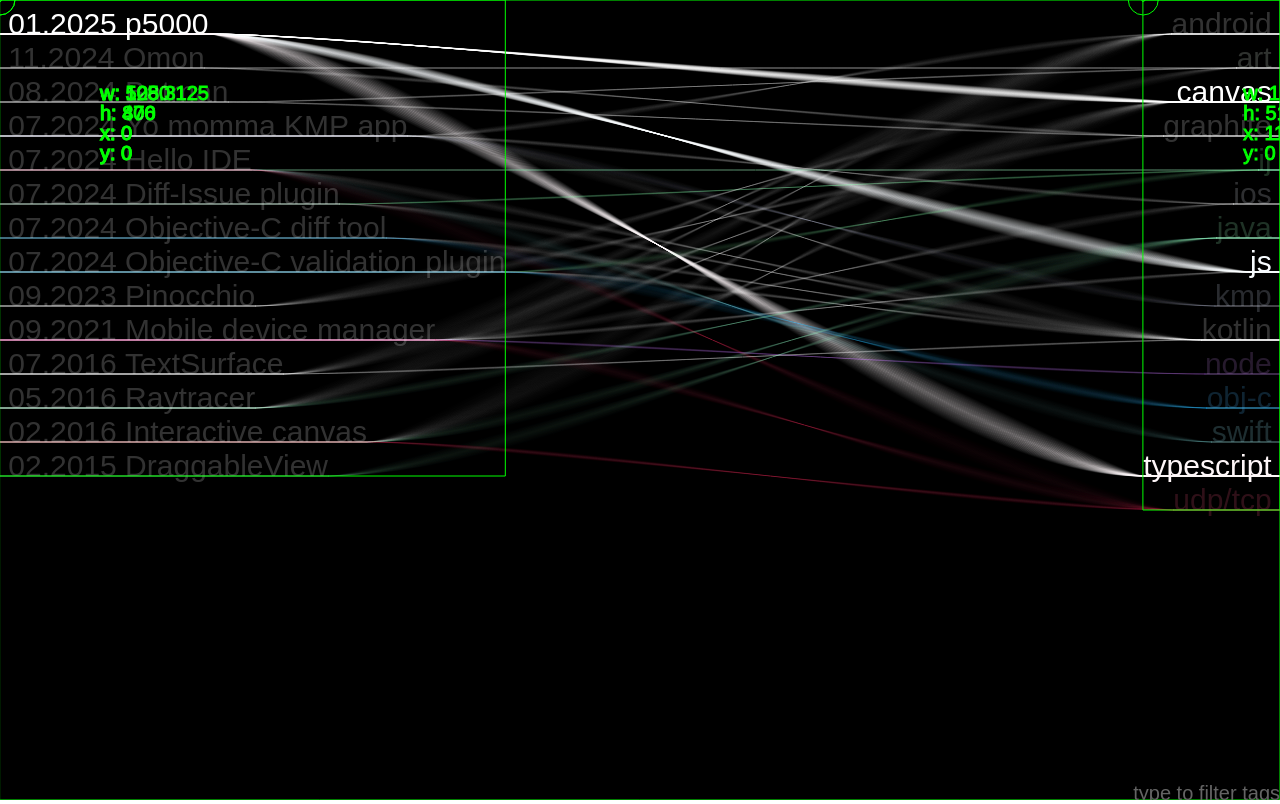
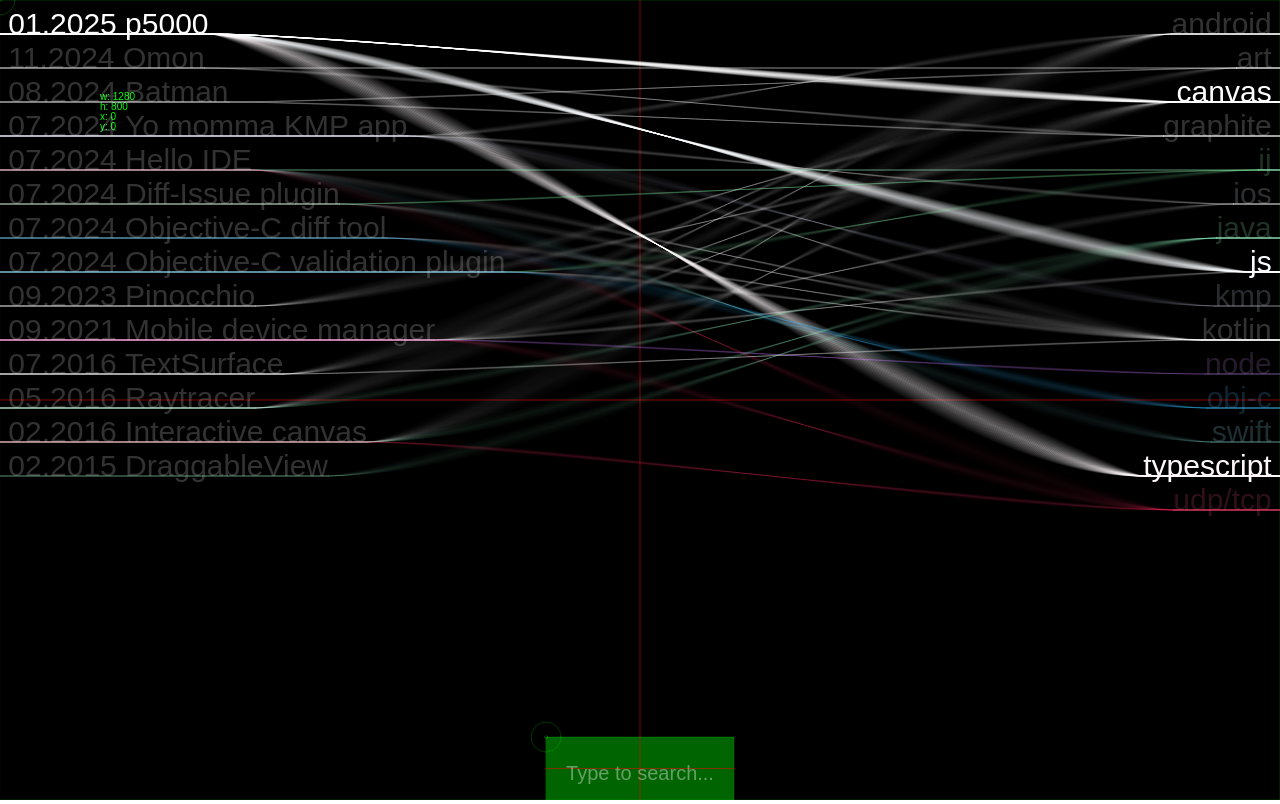
Before and after one commit to elevenetc/p5000, a website built with webpack: page sample-interactive/index.html in a window 1280 px wide. Built offline with nearby package versions, Linux system fonts and the light colour scheme; animation ran at ten frames a second.

Commit message:
Cleanup and refactoring

```diff
--- a/sample-interactive/index.html
+++ b/sample-interactive/index.html
@@ -2,6 +2,15 @@
 <html>
 
 <head>
+    <style>
+        html, body {
+            margin: 0;
+            padding: 0;
+            overflow: hidden;
+            width: 100%;
+            height: 100%;
+        }
+    </style>
 </head>
 
 <body style="margin: 0">
--- a/sample-interactive/js/LinksView.ts
+++ b/sample-interactive/js/LinksView.ts
@@ -179,14 +179,16 @@ class Link {
   lines = 20
 
   render(p: p5) {
+    p.push()
 
     let projectStartX = this.projectView.getX(p);
     let projectEndX = projectStartX + this.projectView.getWidth(p);
-    let projectY = this.projectView.getY(p) + this.projectView.getHeight(p);
+    let projectHeight = this.projectView.getHeight(p);
+    let projectY = this.projectView.getY(p) + projectHeight;
     let tagStartX = this.tagView.getX(p);
     let tagEndX = this.tagView.getX(p) + this.tagView.getWidth(p);
     let tagY = this.tagView.getY(p) + this.tagView.getHeight(p);
-
+    //console.log("projectHeight: " + projectHeight)
 
     p.noFill();
 
@@ -219,6 +221,7 @@ class Link {
 
       p.line(tagStartX, tagY, tagEndX, tagY)
     }
+    p.pop()
   }
 }
 
--- a/sample-interactive/js/app.js
+++ b/sample-interactive/js/app.js
@@ -10,15 +10,19 @@ import {Free} from "../../src/p5000/containers/Free";
 import KeyboardTypeTransformer from "../../src/p5000/transformers/KeyboardTypeTransformer";
 import {KeyboardHandlerImpl} from "../../src/p5000/keyboard/KeyboardHandler";
 import {layoutAndRender} from "../../src/p5000/layoutAndRender";
+import {InputView} from "../../src/p5000/text/InputView";
+import TextOverlay from "../../src/p5000/text/TextOverlay";
+import SelectionTextOverlay from "../../src/p5000/text/SelectionTextOverlay";
 
 const projectsToTags = new Map();
 const tagsToProjects = new Map();
 
 const root = new Free()
+const linksView = new LinksView()
+const projectsView = new Vertical()
 
-const linksView = new LinksView()
+const keyboardHandler = new KeyboardHandlerImpl()
 
-const projectsView = new Vertical()
 projectsView.align = Align.LEFT_TOP;
 projectsView.alignContent = Align.LEFT;
 const tagsView = new Vertical()
@@ -32,6 +36,7 @@ allProjects.sort((a, b) => b.date.getTime() - a.date.getTime()).forEach(project
     });
     projectView.color = [255, 255, 255]
     projectView.textAlign = Align.LEFT
+    projectView.overlays.push(new SelectionTextOverlay(keyboardHandler))
     projectsToTags.set(projectView, [])
     projectsView.addChild(projectView);
 })
@@ -47,6 +52,7 @@ allTags.sort((a, b) => a.title.localeCompare(b.title)).forEach(tag => {
         tagTitleToColor(tagTitle)
     );
     tagView.textAlign = Align.RIGHT
+    tagView.overlays.push(new SelectionTextOverlay(keyboardHandler))
     tagsView.addChild(tagView);
     tagsToProjects.set(tagView, [])
 })
@@ -67,12 +73,11 @@ tagsView.children.forEach(tagView => {
     })
 })
 
-const filterText = new TextView("type to filter tags", "filter")
-filterText.textSize = 20
-filterText.align = Align.RIGHT_BOTTOM
+
+const filterText = new InputView("Type to search...", "", keyboardHandler)
+filterText.align = Align.CENTER_BOTTOM
 filterText.color = [100, 100, 100]
-filterText.transformers.push(new KeyboardTypeTransformer(new KeyboardHandlerImpl()))
-root.addChild(filterText)
+
 
 projectsView.children.forEach(projectView => {
     const projectId = projectView.id
@@ -80,7 +85,6 @@ projectsView.children.forEach(projectView => {
     tagsView.children.forEach(tagView => {
 
         const tagId = tagView.id
-        //const tag = allTags.filter(tag => tag.id === tagId)[0]
         const project = allProjects.filter(project => project.id === projectId)[0]
 
         project.tags.forEach(tag => {
@@ -96,6 +100,7 @@ linksView.setMaps(tagsToProjects, projectsToTags)
 root.addChild(linksView)
 root.addChild(projectsView)
 root.addChild(tagsView)
+root.addChild(filterText)
 
 function setup(p) {
     p.createCanvas(p.windowWidth, p.windowHeight);
@@ -105,14 +110,9 @@ function setup(p) {
 function draw(p) {
     p.background(0);
 
-    layoutAndRender(root, p)
-
-    if (root.handleHover(p.mouseX, p.mouseY, p)) {
-        p.cursor('pointer');
-    } else {
-        p.cursor('default');
-        linksView.onNoHover(p);
-    }
+    layoutAndRender(root, p, null, (view, p) => {
+        linksView.onNoHover(p)
+    })
 }
 
 
--- a/sample-text-selection/js/app.js
+++ b/sample-text-selection/js/app.js
@@ -5,6 +5,7 @@ import Align from "../../src/p5000/Align";
 import SelectionTextOverlay from "../../src/p5000/text/SelectionTextOverlay";
 import KeyboardTypeTransformer from "../../src/p5000/transformers/KeyboardTypeTransformer";
 import {KeyboardHandlerImpl} from "../../src/p5000/keyboard/KeyboardHandler";
+import {layoutAndRender} from "../../src/p5000/layoutAndRender";
 
 const root = new Free()
 
@@ -18,7 +19,7 @@ text.overlays.push(new SelectionTextOverlay(keyboardHandler))
 const filterText = new TextView("type to filer")
 filterText.color = [255, 255, 255]
 filterText.setAlpha(20)
-filterText.align = Align.CENTER_BOTTOM
+filterText.align = Align.CENTER
 filterText.transformers.push(new KeyboardTypeTransformer(keyboardHandler))
 
 root.addChild(text)
@@ -31,7 +32,7 @@ function setup(p) {
 
 function draw(p) {
     p.background(0, 0, 0);
-    root.render(p)
+    layoutAndRender(root, p)
 }
 
 const sketch = (p) => {
--- a/src/p5000/Vertical.ts
+++ b/src/p5000/Vertical.ts
@@ -76,7 +76,7 @@ class Vertical extends View implements Container {
                 child.setX(this.x + maxChildWidth - child.getWidth(p))
                 child.setY(y)
             } else {
-                throw new Error("Unknown alignContent: " + this.alignContent)
+                throw new Error("Unknown alignContent in Vertical: " + Align[this.alignContent])
             }
         }
     }
@@ -88,7 +88,7 @@ class Vertical extends View implements Container {
             this.children[i].render(p)
         }
 
-        drawDebugViewRect(this, p)
+        //drawDebugViewRect(this, p)
 
 
         //debug
--- a/src/p5000/View.ts
+++ b/src/p5000/View.ts
@@ -8,7 +8,7 @@ import {Container} from "./containers/Container";
 class View {
 
     id?: string;
-    align?: Align
+    align?: Align //Used only by containers which place their children according the align
     parent?: Container;
     alpha: LinearAnimationValue = new LinearAnimationValue(255, 30, 0, 255);
     hover: boolean = false;
@@ -97,7 +97,6 @@ class View {
 
             if (!this.hover) {
                 this.hover = true;
-                console.log("handleHover: true")
                 this.onHoverIn(p);
             }
 
--- a/src/p5000/debug/drawDebugViewRect.ts
+++ b/src/p5000/debug/drawDebugViewRect.ts
@@ -7,17 +7,26 @@ function drawDebugViewRect(view: View, p:p5) {
     let width = view.getWidth(p);
     let height = view.getHeight(p);
     p.push()
-    p.stroke("#00ff00")
+    p.stroke("rgba(0,255,0,0.21)")
     p.noFill()
     p.rect(x, y, width, height)
     p.circle(x, y, 30)
     p.circle(x, y, 3)
     p.textSize(20)
     p.fill("#00ff00")
+
+    //center cross
+    p.stroke("rgba(255,0,0,0.5)")
+    p.line(x, y + height / 2, x + width, y + height / 2)
+    p.line(x + width / 2, y, x + width / 2, y + height)
+
+    //details
+    p.stroke(0)
+    p.textSize(10)
     p.text("w: " + width, x + 100, y + 100)
-    p.text("h: " + height, x + 100, y + 120)
-    p.text("x: " + x, x + 100, y + 140)
-    p.text("y: " + y, x + 100, y + 160)
+    p.text("h: " + height, x + 100, y + 110)
+    p.text("x: " + x, x + 100, y + 120)
+    p.text("y: " + y, x + 100, y + 130)
     p.pop()
 }
 
--- a/src/p5000/text/InputView.ts
+++ b/src/p5000/text/InputView.ts
@@ -25,14 +25,12 @@ class InputView extends Free {
         this.text.title = currentValue
         this.hint.title = hintValue
 
-        let textAlign = Align.CENTER
-        let viewAlign = Align.CENTER
-        //this.text.align = viewAlign
-        //this.hint.align = viewAlign
-        this.text.textAlign = textAlign
-        this.hint.textAlign = textAlign
+        this.text.align = Align.CENTER
+        this.hint.align = Align.CENTER
 
-        //let padding = 0
+        this.text.textAlign = Align.CENTER
+        this.hint.textAlign = Align.CENTER
+
         let padding = 20
         this.text.setPadding(padding)
         this.hint.setPadding(padding)
--- a/src/p5000/transformers/KeyboardTypeTransformer.ts
+++ b/src/p5000/transformers/KeyboardTypeTransformer.ts
@@ -12,9 +12,14 @@ class KeyboardTypeTransformer extends ViewTransformer {
     constructor(keyboardHandler: KeyboardHandler) {
         super()
         keyboardHandler.addListener((keyValue) => {
+            if (!this.view) {
+                throw new Error(
+                    'The "transform" method must be called before interacting with the KeyboardTypeTransformer instance.'
+                );
+            }
             if (keyValue instanceof Escape) {
                 this.view.title = this.initText
-            }else if (keyValue instanceof Backspace) {
+            } else if (keyValue instanceof Backspace) {
                 this.view.title = dropLastChar(this.view.title)
             } else if (keyValue instanceof KeyChar) {
                 this.view.title = this.view.title + keyValue.char
@@ -24,7 +29,7 @@ class KeyboardTypeTransformer extends ViewTransformer {
 
     transform(view: TextView, p: p5) {
         this.view = view
-        if(this.initText == null){
+        if (this.initText == null) {
             this.initText = view.title
         }
     }
```
Also changed, not shown: sample-nested-free/js/app.js (+8 -1 lines), sample-text-selection/index.html (+9 -0 lines).
